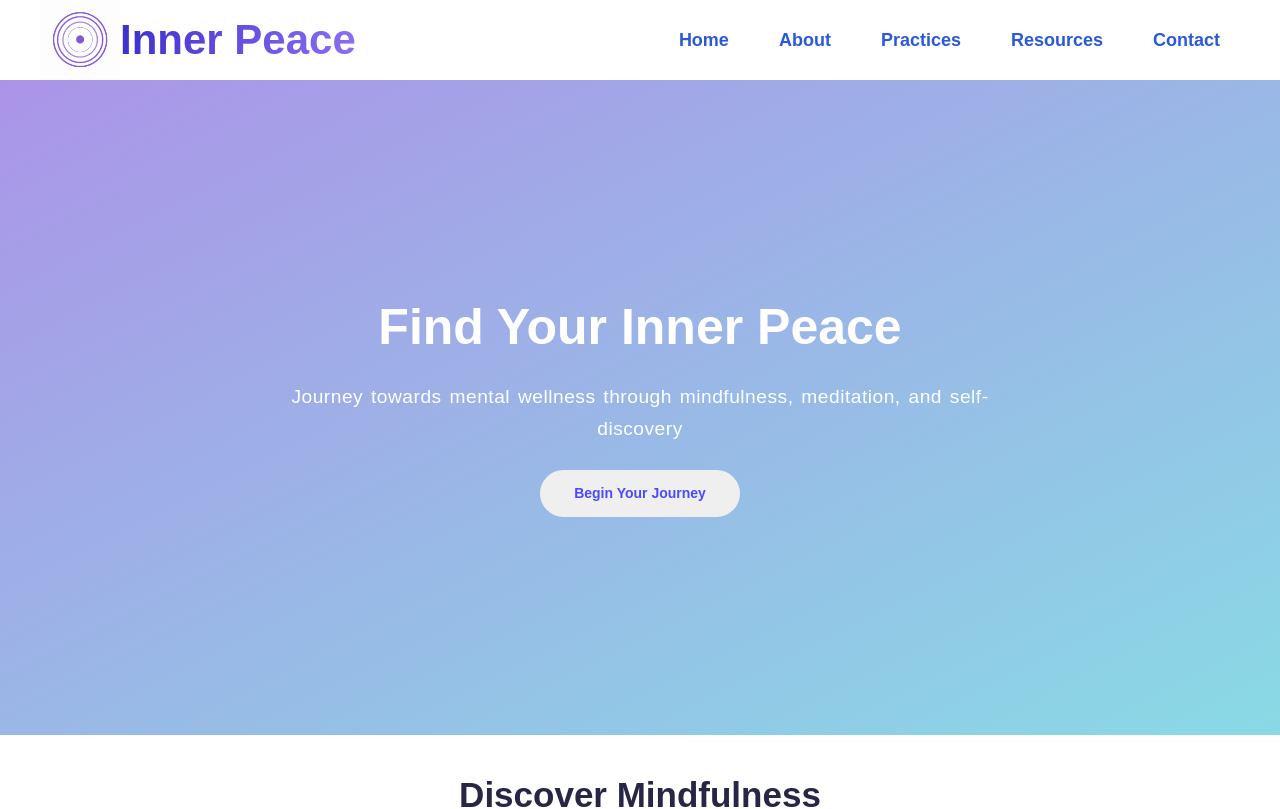
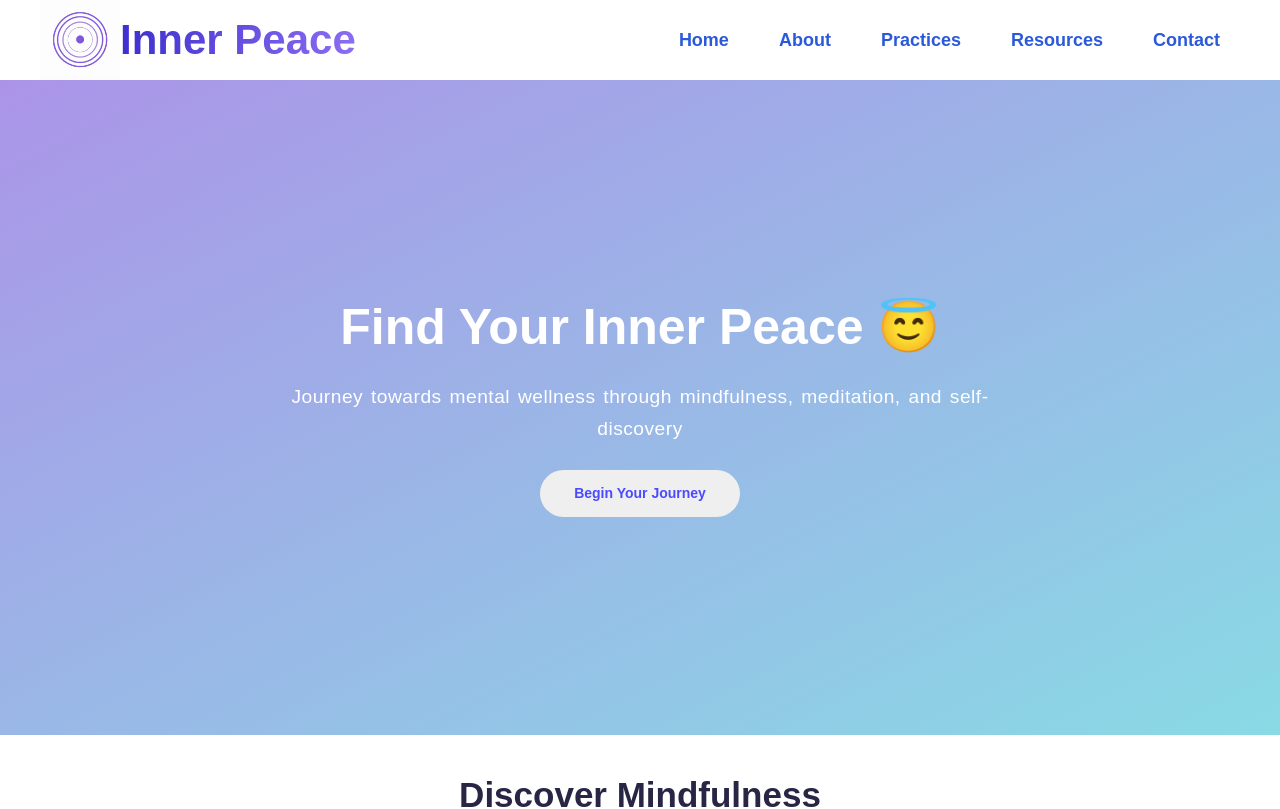
Before and after one commit to manpreetkaur292006-design/REACT-JS-CLASSES, a React (Vite) app in the folder Landing-Page/: page / in a window 1280 px wide. Shown: the top 809 px of the page. Built offline with nearby package versions, Linux system fonts and the light colour scheme.

Commit message:
made some changes

```diff
--- a/Landing-Page/src/components/HeroSection.jsx
+++ b/Landing-Page/src/components/HeroSection.jsx
@@ -4,7 +4,7 @@ const HeroSection = () => {
   return (
     <>
       <div className='hero-section' id='hero-section-id'>
-        <h1>Find Your Inner Peace</h1>
+        <h1>Find Your Inner Peace 😇</h1>
         <p>
           Journey towards mental wellness through mindfulness, meditation, and self-
           <br />
```
